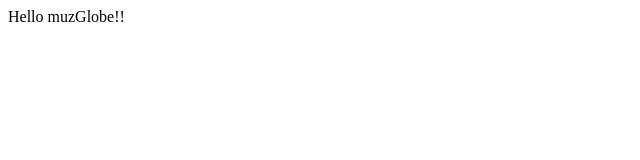
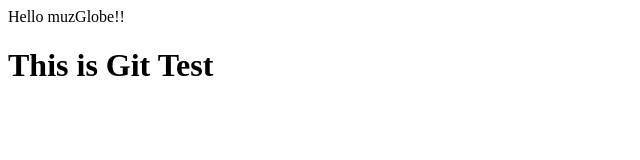
Before and after one commit to dokim92/muzGlobe, a plain HTML site: page index.html in a window 1280 px wide. Shown: the whole page, without its empty margins (0-640 px from the left). Drawn offline with Linux system fonts and the light colour scheme.

Commit message:
Test log added

```diff
--- a/index.html
+++ b/index.html
@@ -20,5 +20,7 @@
 
 	<body>
 		Hello muzGlobe!!
+		<h1> This is Git Test </h1>
+
 	</body>
 </html>
```
